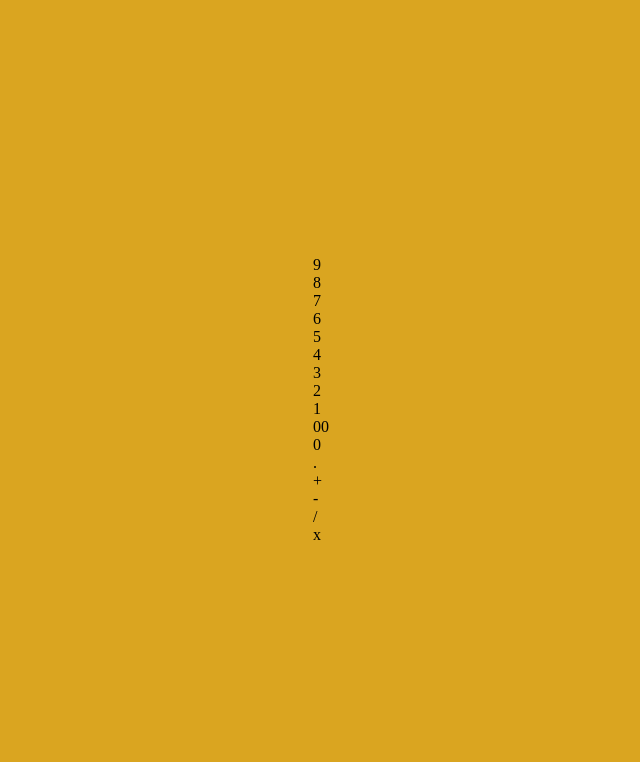
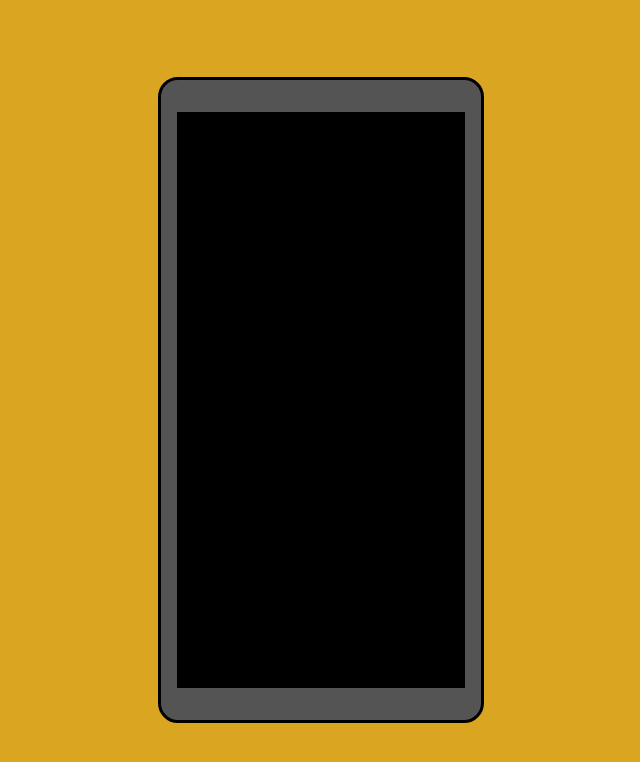
Before and after one commit to jeansclub/calculator, a plain HTML site: page index.html in a window 1280 px wide. Shown: the whole page, without its empty margins (319-959 px from the left). Drawn offline with Linux system fonts and the light colour scheme.

Commit message:
edit css files

```diff
--- a/styles.css
+++ b/styles.css
@@ -12,3 +12,23 @@ body {
     align-items: center;
     justify-content: center;
 }
+
+.calc-con {
+    display: flex;
+    align-items: center;
+    justify-content: center;
+    width: 25%;
+    height: 80%;
+    background-color: #555454;
+    border-style: solid;
+    border-radius: 20px;
+
+}
+
+.calc {
+    display: flex;
+    flex-direction: column;
+    width: 90%;
+    height: 90%;
+    background-color: black;
+}
```
